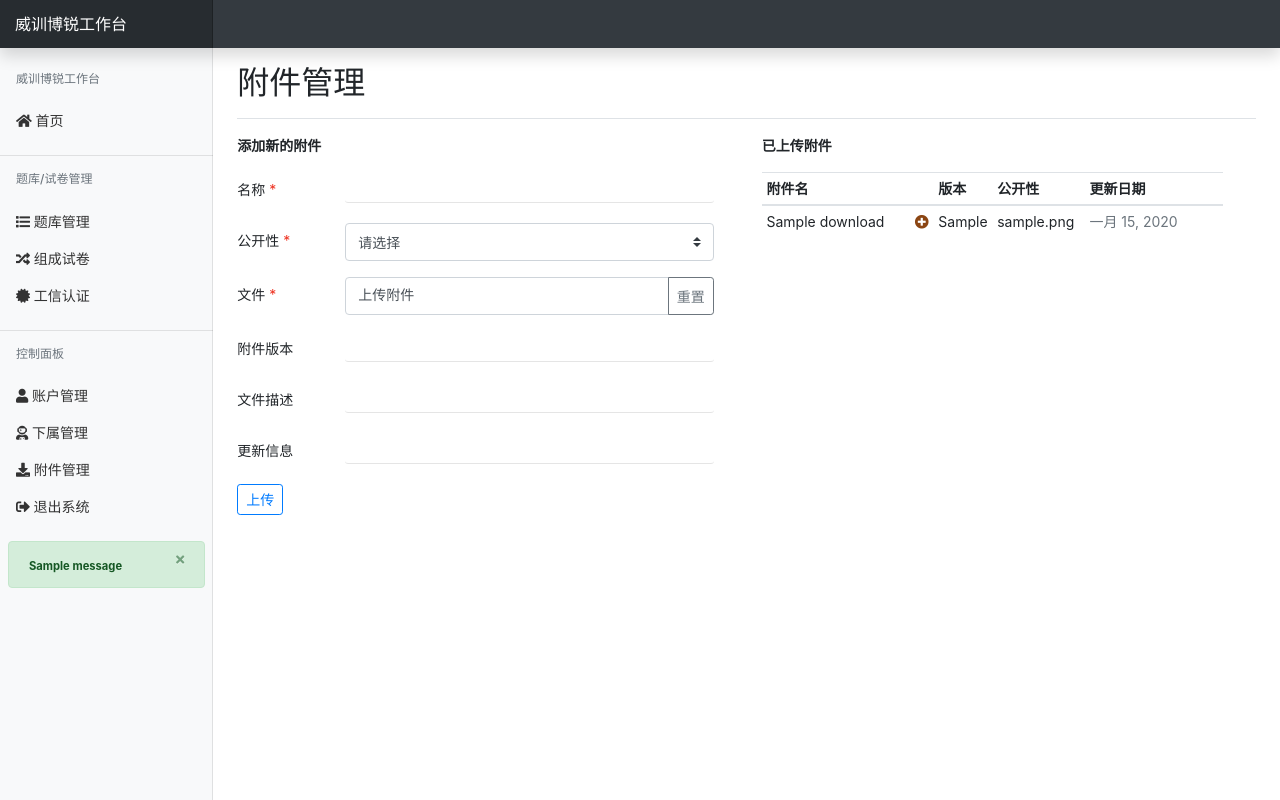
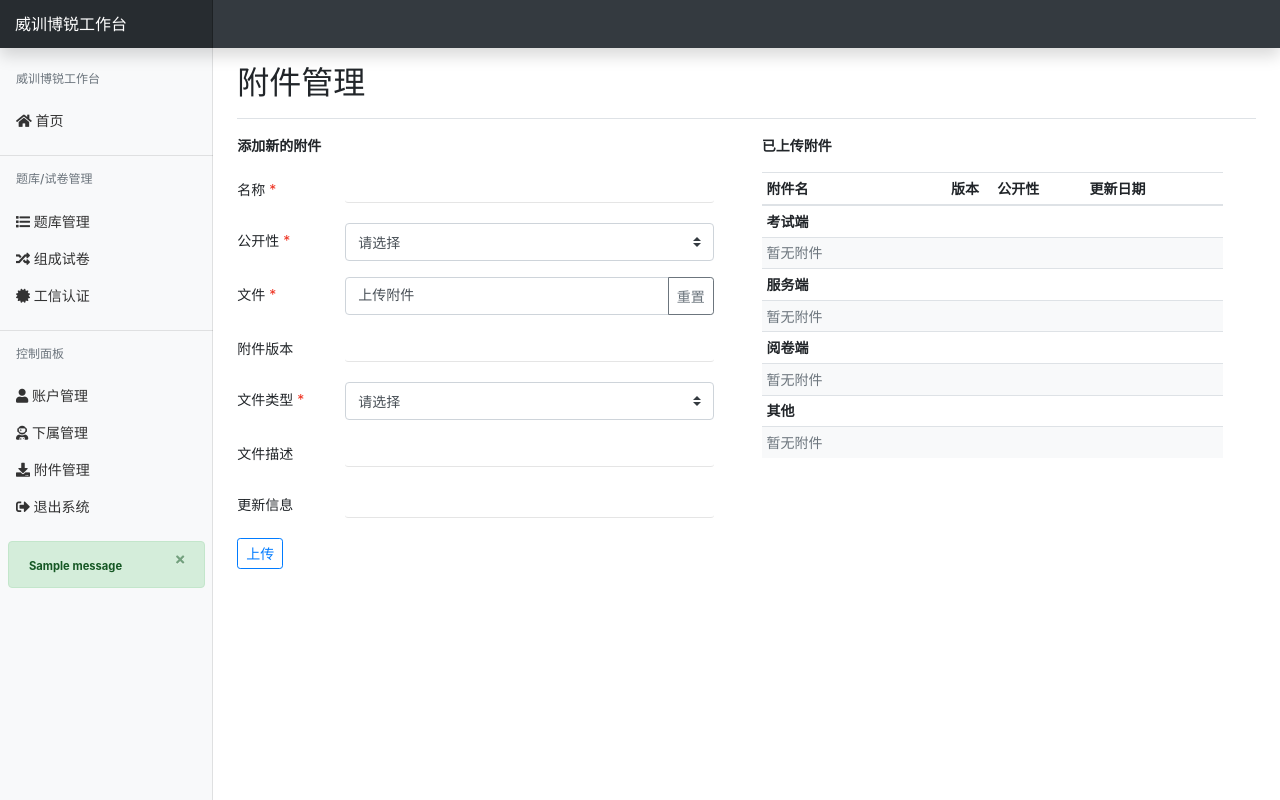
Before and after one commit to hejun0524/weixunborui, a Django app: page /control/download/ in a window 1280 px wide. Run offline with Django 3.2, Linux system fonts and the light colour scheme; a user stored in the database is signed in; tables that the repository leaves empty hold one stand-in row (values such as "Sample post"); one stand-in notice (Sample message) is shown; some libraries are stand-ins or nearby versions.

Commit message:
reformatted downloads

```diff
--- a/control/models.py
+++ b/control/models.py
@@ -27,6 +27,7 @@
 class Download(models.Model):
     name = models.CharField(max_length=100)
     version = models.CharField(max_length=100, blank=True)
+    category = models.CharField(max_length=100, blank=True)
     description = models.TextField(blank=True)
     update_log = models.TextField(blank=True)
     date = models.DateField(auto_now=True)
--- a/control/views.py
+++ b/control/views.py
@@ -18,7 +18,12 @@
 
 @login_required()
 def download(request):
-    all_downloads = Download.objects.all().order_by('-id')
+    all_downloads = {
+        '考试端': Download.objects.filter(category='E').order_by('-id'),
+        '服务端': Download.objects.filter(category='S').order_by('-id'),
+        '阅卷端': Download.objects.filter(category='G').order_by('-id'),
+        '其他': Download.objects.filter(category='').order_by('-id'),
+    }
     context = {
         'all_downloads': all_downloads,
     }
@@ -29,13 +34,16 @@
         update_log_text = request.POST.get('update_log')
         file = request.FILES['file']
         file_type = request.POST.get('file_type')
+        file_category = request.POST.get('file_category')
+        file_category = '' if file_category == 'O' else file_category
         new_download = Download(
             name=name,
             version=version,
             description=description,
             update_log=update_log_text,
             file=file,
-            file_type=file_type
+            file_type=file_type,
+            category=file_category
         )
         new_download.save()
         return redirect('control:download')
--- a/templates/control/download.html
+++ b/templates/control/download.html
@@ -40,6 +40,16 @@
                            id="id_version" name="version">
                 </div>
                 <div class="form-group row">
+                    <label for="id_file_category" class="col-sm-3 col-form-label required">文件类型</label>
+                    <select class="col-sm-9 custom-select" id="id_file_category" name="file_category" required>
+                        <option selected disabled>请选择</option>
+                        <option value="E">考试端</option>
+                        <option value="S">服务端</option>
+                        <option value="G">阅卷端</option>
+                        <option value="O">其他</option>
+                    </select>
+                </div>
+                <div class="form-group row">
                     <label for="id_description" class="col-sm-3 col-form-label">文件描述</label>
                     <input type="text" class="col-sm-9 form-control form-control-sm"
                            id="id_description" name="description">
@@ -65,7 +75,11 @@
                 </tr>
                 </thead>
                 <tbody>
-                {% for d in all_downloads %}
+                {% for category, download_list in all_downloads.items %}
+                    <tr>
+                        <th scope="row" colspan="5">{{ category }}</th>
+                    </tr>
+                    {% for d in download_list %}
                         <tr>
                             <td scope="row">{{ d.name }}</td>
                             <td class="fake-link-plus" onclick="showButtons(this);">
@@ -93,8 +107,9 @@
                         </tr>
                         {% empty %}
                         <tr>
-                        <td scope="row" colspan="4">暂无附件</td>
+                            <td scope="row" colspan="5" class="bg-light text-secondary">暂无附件</td>
                         </tr>
+                    {% endfor %}
                 {% endfor %}
                 </tbody>
             </table>
```
Lines whose indentation alone changed are shown as unchanged.
